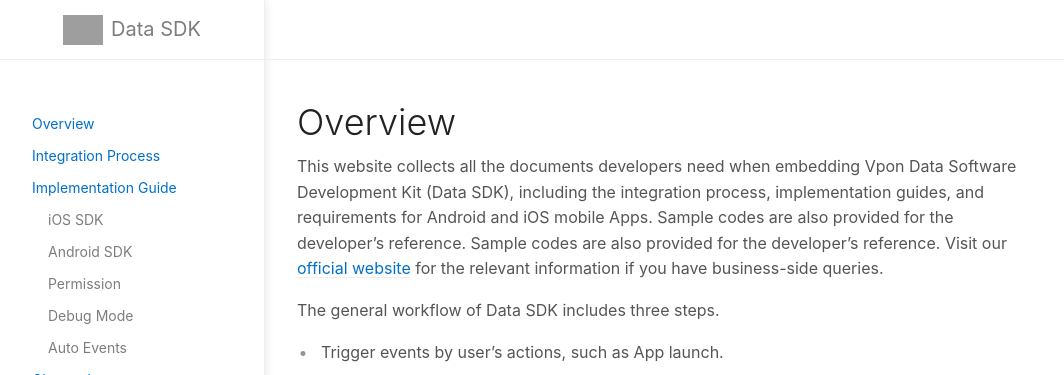
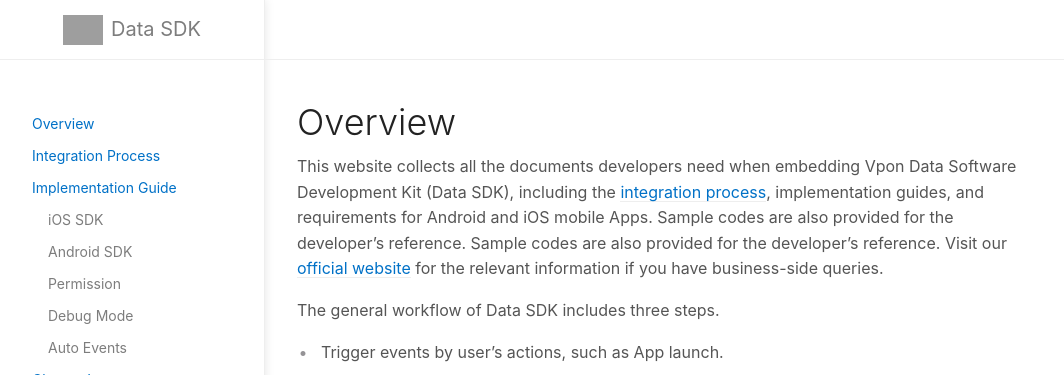
Before and after one commit to vpon-data/data-sdk, a Jekyll site: the page built from index.md, in a window 1280 px wide and 1050 px high. Shown: the top 375 px of the window, without its empty margins (107-1171 px from the left). Built offline with Jekyll 4.4.1, drawn with Linux system fonts in a browser that asks for light colours; part of the change alters nothing that is shown; grey boxes are pictures that could not be loaded.

```diff
--- a/index.md
+++ b/index.md
@@ -9,7 +9,7 @@ lang:           "en"
 ---
 
 # Overview
-This website collects all the documents developers need when embedding Vpon Data Software Development Kit (Data SDK), including the integration process, implementation guides, and requirements for Android and iOS mobile Apps. Sample codes are also provided for the developer's reference. Sample codes are also provided for the developer’s reference. Visit our [official website][1] for the relevant information if you have business-side queries.
+This website collects all the documents developers need when embedding Vpon Data Software Development Kit (Data SDK), including the [integration process](/docs/IntegrationProcess.md), implementation guides, and requirements for Android and iOS mobile Apps. Sample codes are also provided for the developer's reference. Sample codes are also provided for the developer’s reference. Visit our [official website][1] for the relevant information if you have business-side queries.
 
 [1]: https://datasdk.vpon.com/
 
```
